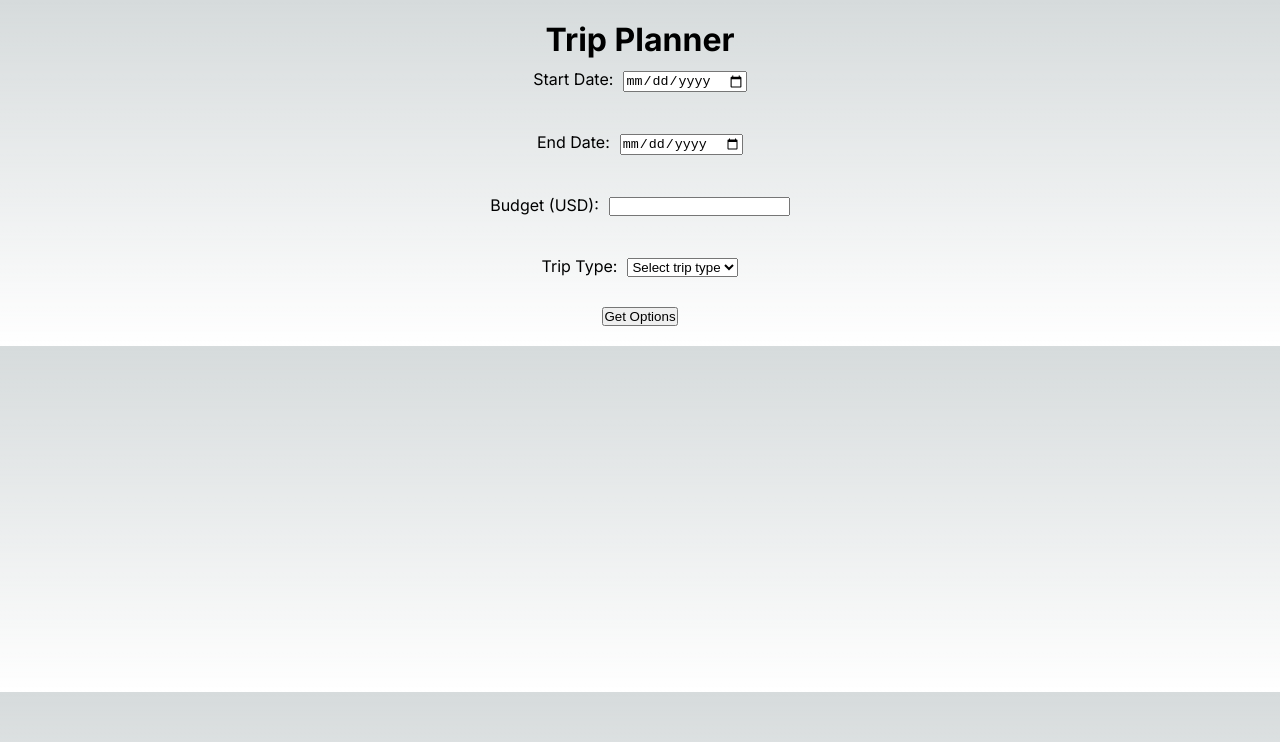
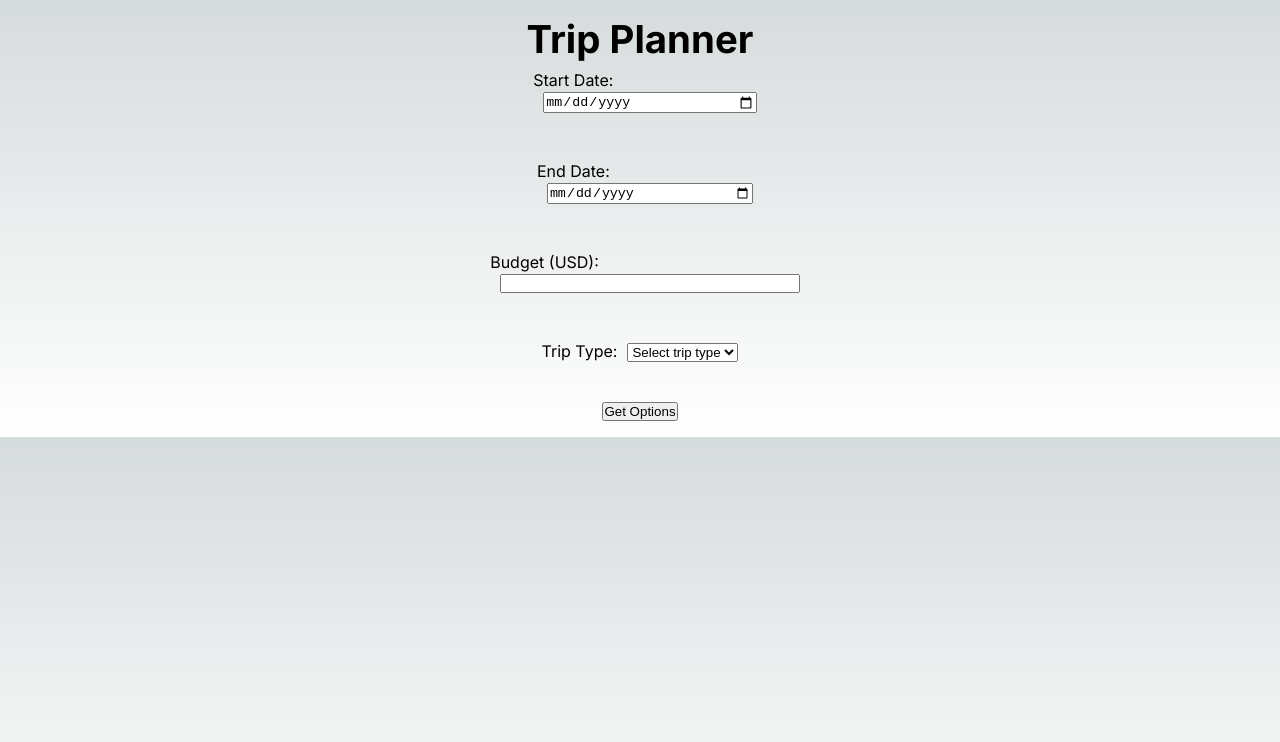
Before and after one commit to Itai-Symon/ai-trip-planner-next.js, a Next.js app in the folder frontend/: page / in a window 1280 px wide. Shown: the top 742 px of the page. Built offline with nearby package versions, Linux system fonts and the light colour scheme.

Commit message:
renders trip_plan data

```diff
--- a/frontend/app/page.js
+++ b/frontend/app/page.js
@@ -33,6 +33,7 @@ export default function Home() {
 
   const handleOptionSelect = async (option) => {
     setSelectedOption(option);
+    console.log('setting chosen option to selectedOption:',option);  // Print the option to the console
     setStep(3);
     try {
       const res = await axios.get('http://localhost:8000/generate-itinerary-and-images', {
@@ -40,19 +41,23 @@ export default function Home() {
           destination: option.destination,
           start_date: startDate,
           end_date: endDate,
-          trip_type,
+          trip_type: tripType,
         },
       });
-      setSelectedOption({ ...option, ...res.data });
+      console.log('res:',res.data[0].trip_plan);  // Print the res to the console
+      setSelectedOption({ ...option, ...res.data[0] });
+      console.log('Selected Option:',selectedOption);  // Print the selectedOption to the console
     } catch (err) {
+      console.log('inside catch!')
       console.error(err);
     }
   };
 
-  const renderFlightDetails = (flight) => {
+  const renderFlightDetails = (flight, type) => {
     console.log(flight);  // Print the flight parameter to the console
     const city = Object.keys(flight)[0];
     console.log('city:',city);  // Print the city to the console
+    const flight_direction = type === 'going_flight' ? 'Going' : 'Returning';
     if (!flight || !flight[city].flights) {
       return <div>No flight details available.</div>;
   }
@@ -61,6 +66,7 @@ export default function Home() {
     return (
       <div>
         {price && <h3>Total Price: ${price}</h3>}
+        <h4>{flight_direction} Flights</h4>
         <table className={styles.flightTable}>
           <thead>
             <tr>
@@ -91,13 +97,14 @@ export default function Home() {
     );
 };
 
-
   return (
     <div className={styles.container}>
       <h1 className={styles.heading}>Trip Planner</h1>
 
       {step === 1 && (
         <form onSubmit={handleSubmit} className={styles.form}>
+          <div className={styles.section}>
+            <div className={styles.formInput}>
               <label>
                 Start Date:
                 <input
@@ -107,7 +114,11 @@ export default function Home() {
                   required
                 />
               </label>
-          <br />
+            </div>
+          </div>
+
+          <div className={styles.section}>
+            <div className={styles.formInput}>
               <label>
                 End Date:
                 <input
@@ -117,7 +128,11 @@ export default function Home() {
                   required
                 />
               </label>
-          <br />
+            </div>
+          </div>
+
+          <div className={styles.section}>
+            <div className={styles.formInput}>
               <label>
                 Budget (USD):
                 <input
@@ -127,7 +142,11 @@ export default function Home() {
                   required
                 />
               </label>
-          <br />
+            </div>
+          </div>
+
+          <div className={styles.section}>
+            <div className={styles.formInput}>
               <label>
                 Trip Type:
                 <select
@@ -141,7 +160,9 @@ export default function Home() {
                   <option value="city">City</option>
                 </select>
               </label>
-          <br />
+            </div>
+          </div>
+
           <button type="submit">Get Options</button>
         </form>
       )}
@@ -158,10 +179,8 @@ export default function Home() {
                 className={styles.optionCard}
               >
                 <p>Destination: {option.destination}</p>
-                <h3>Going Flight</h3>
-                {renderFlightDetails(option.going_flight)}
-                <h3>Returning Flight</h3>
-                {renderFlightDetails(option.returning_flight)}
+                {renderFlightDetails(option.going_flight, 'going_flight')}
+                {renderFlightDetails(option.returning_flight, 'returning_flight')}
                 <p>Hotel: {option.hotel}</p>
                 <p>Hotel Price: ${option.hotel_price}</p>
                 <p>Total Price: ${option.price}</p>
@@ -178,16 +197,13 @@ export default function Home() {
           <h2>Trip Summary</h2>
           <div>
             <h3>Destination</h3>
-            <p>Flight Price: {selectedOption.going_flight.price}</p>
             <p>{selectedOption.destination}</p>
           </div>
           <div>
             <h3>Flights</h3>
             <div>
-              <h4>Going Flight</h4>
-              {renderFlightDetails(selectedOption.going_flight)}
-              <h4>Returning Flight</h4>
-              {renderFlightDetails(selectedOption.returning_flight)}
+              {renderFlightDetails(selectedOption.going_flight,'going_flight')}
+              {renderFlightDetails(selectedOption.returning_flight,'returning_flight')}
             </div>
           </div>
           <div>
@@ -197,17 +213,17 @@ export default function Home() {
           </div>
           <div>
             <h3>Total Cost</h3>
-            <p>${selectedOption.total_cost}</p>
+            <p>${selectedOption.price}</p>
           </div>
           <div>
             <h3>Trip Plan</h3>
-            <pre>{JSON.stringify(selectedOption.trip_plan, null, 2)}</pre>
+            <pre>{selectedOption.trip_plan}</pre>
           </div>
           <div>
-            <h3>Trip Images</h3>
+            {/* <h3>Trip Images</h3>
             {selectedOption.trip_images.map((imgUrl, index) => (
               <img key={index} src={imgUrl} alt={`Trip Image ${index + 1}`} className={styles.tripImage} />
-            ))}
+            ))} */}
           </div>
         </div>
       )}
--- a/frontend/app/page.module.css
+++ b/frontend/app/page.module.css
@@ -231,9 +231,33 @@
 
 }
 .container {
-  padding: 20px;
+  font-size: 1.2rem;
+  padding: 1rem;
 }
 
+.section {
+  margin-bottom: 2rem;
+}
+
+.formInput {
+  font-size: 1rem;
+  padding: 0.5rem;
+  border-radius: 0.25rem;
+}
+
+.formInput input,
+.formInput textarea {
+  width: 100%;
+}
+
+.button[type="submit"] {
+  font-size: 1rem;
+  padding: 0.5rem 1rem;
+  border-radius: 0.25rem;
+  background-color: #0070f3;
+  color: #fff;
+  cursor: pointer;
+}
 .heading {
   text-align: center;
 }
```
Also changed, not shown: 1 other file (tests, documents, lock files or other folders). Lines whose indentation alone changed are shown as unchanged.
